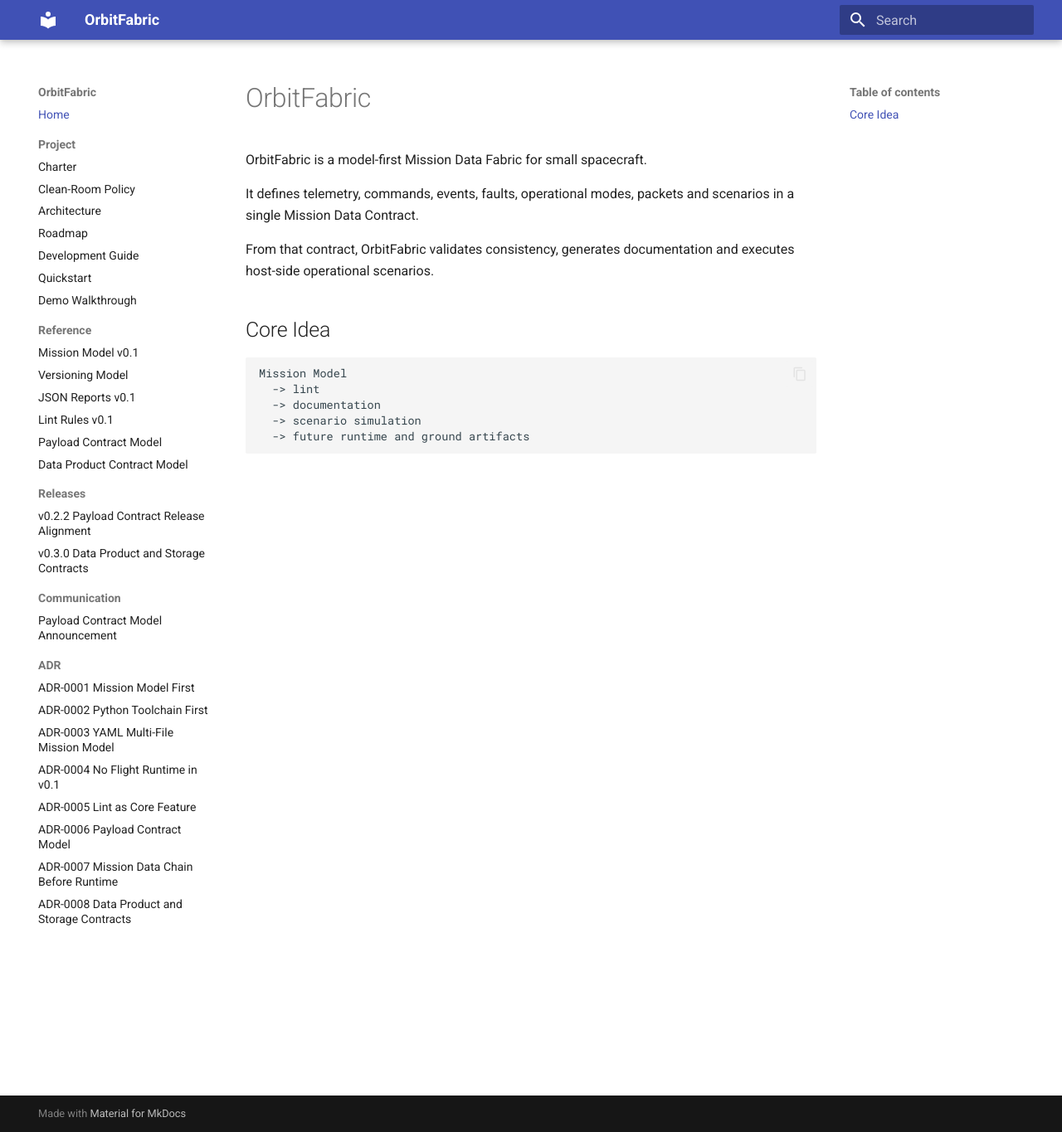
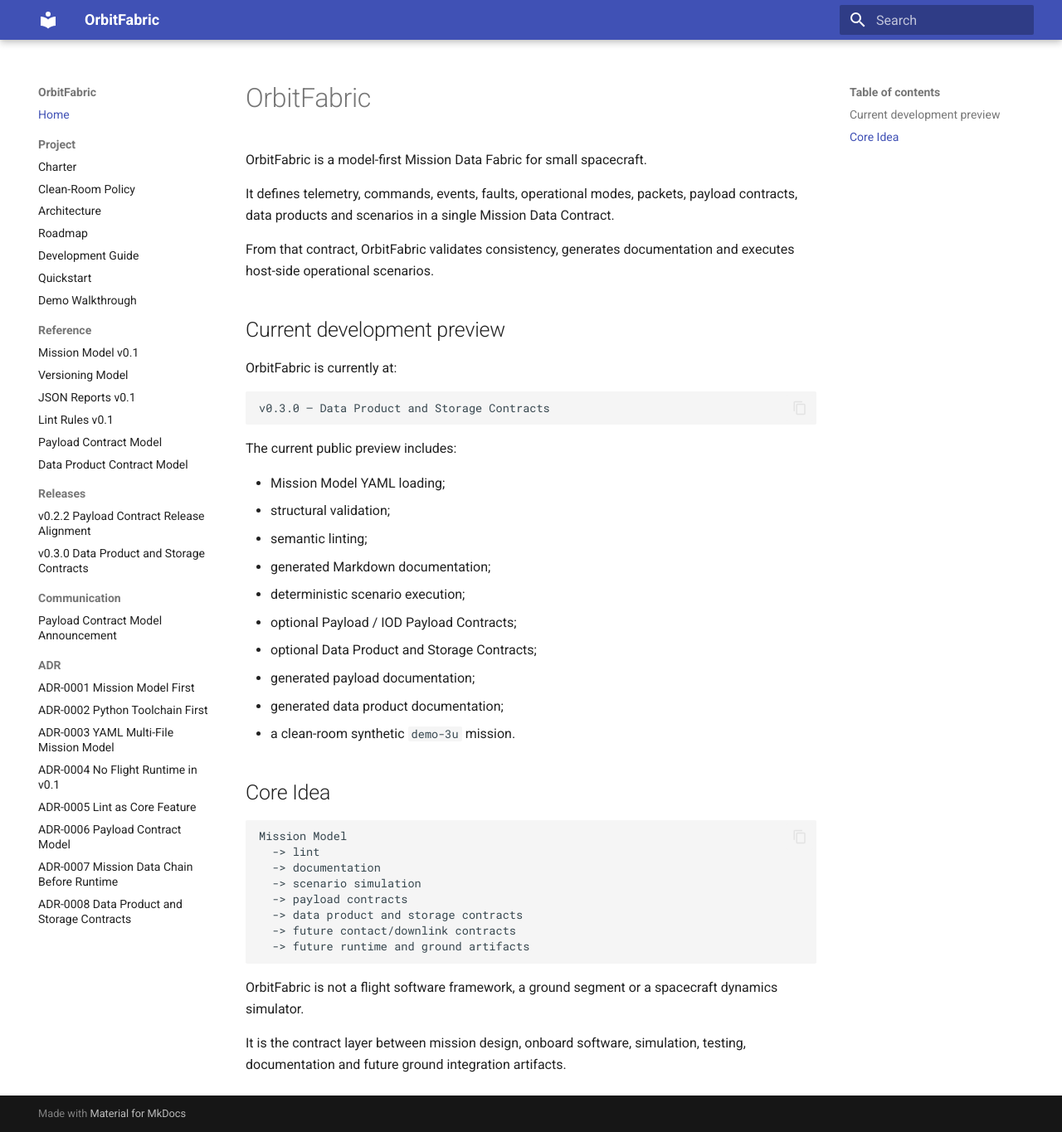
Before and after one commit to FAROTECH/orbitfabric, an MkDocs documentation site: the page built from docs/index.md, in a window 1280 px wide and 1365 px high. Shown: the whole window at 83% size. Built offline with MkDocs 1.6.1 and Material for MkDocs 9.7.7, drawn with Linux system fonts in a browser that asks for light colours.

Commit message:
docs: update home page for v0.3

````diff
--- a/docs/index.md
+++ b/docs/index.md
@@ -2,9 +2,30 @@
 
 OrbitFabric is a model-first Mission Data Fabric for small spacecraft.
 
-It defines telemetry, commands, events, faults, operational modes, packets and scenarios in a single Mission Data Contract.
+It defines telemetry, commands, events, faults, operational modes, packets, payload contracts, data products and scenarios in a single Mission Data Contract.
 
 From that contract, OrbitFabric validates consistency, generates documentation and executes host-side operational scenarios.
+
+## Current development preview
+
+OrbitFabric is currently at:
+
+```text
+v0.3.0 — Data Product and Storage Contracts
+```
+
+The current public preview includes:
+
+- Mission Model YAML loading;
+- structural validation;
+- semantic linting;
+- generated Markdown documentation;
+- deterministic scenario execution;
+- optional Payload / IOD Payload Contracts;
+- optional Data Product and Storage Contracts;
+- generated payload documentation;
+- generated data product documentation;
+- a clean-room synthetic `demo-3u` mission.
 
 ## Core Idea
 
@@ -13,5 +34,12 @@
   -> lint
   -> documentation
   -> scenario simulation
+  -> payload contracts
+  -> data product and storage contracts
+  -> future contact/downlink contracts
   -> future runtime and ground artifacts
 ```
+
+OrbitFabric is not a flight software framework, a ground segment or a spacecraft dynamics simulator.
+
+It is the contract layer between mission design, onboard software, simulation, testing, documentation and future ground integration artifacts.
````
